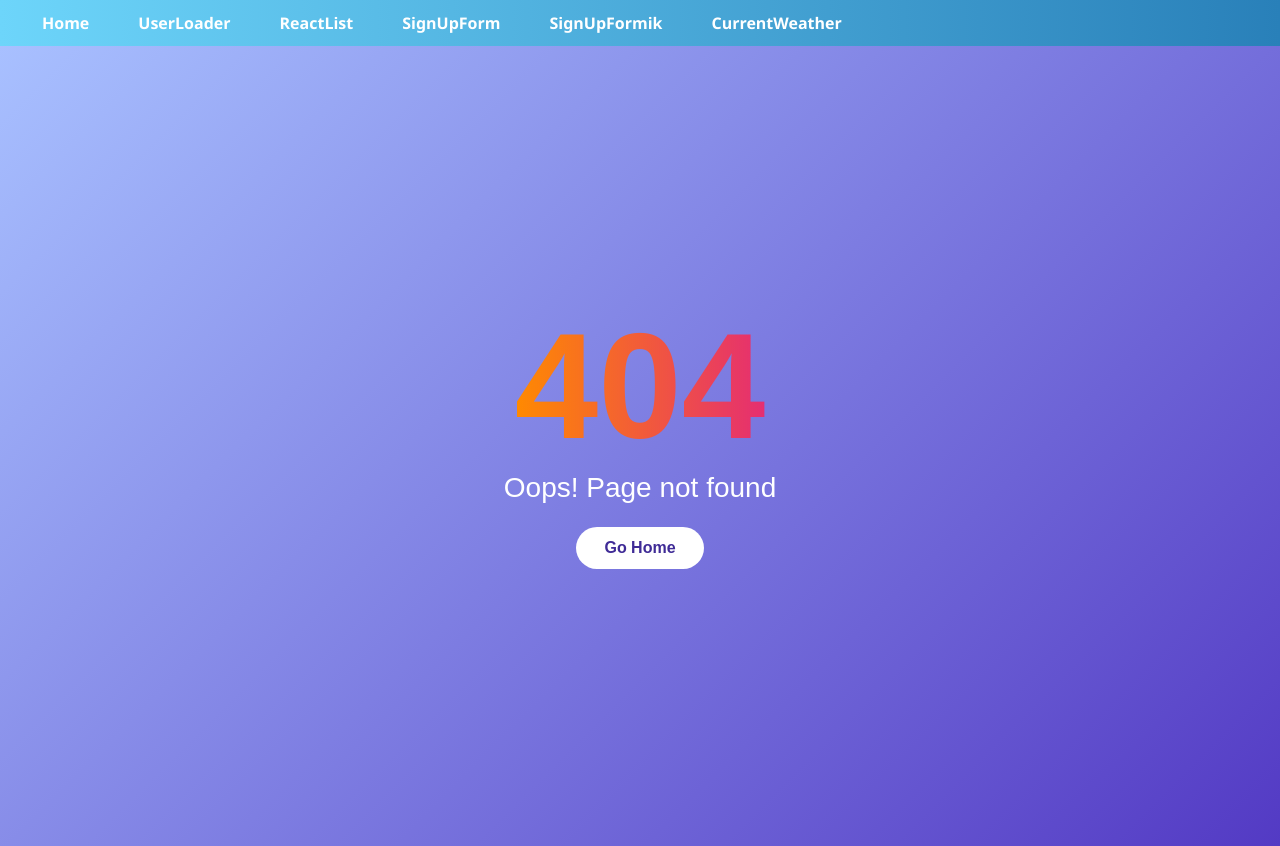
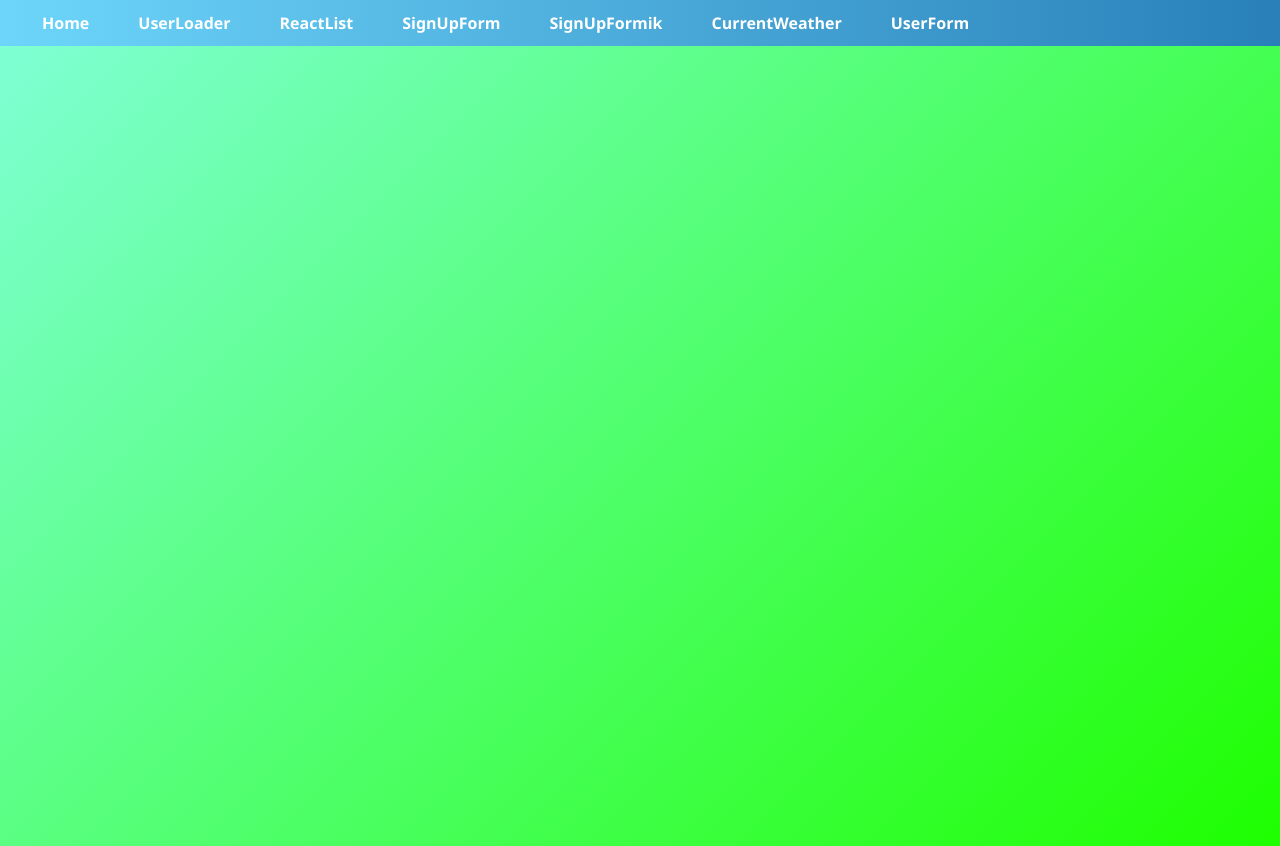
Before and after one commit to GromavVL/React-Homework, a React (Vite) app: page /userpage in a window 1280 px wide. Before the commit this address had no page. Built offline with nearby package versions, Linux system fonts and the light colour scheme.

Commit message:
Total commit

```diff
--- a/package.json
+++ b/package.json
@@ -10,6 +10,7 @@
     "preview": "vite preview"
   },
   "dependencies": {
+    "@reduxjs/toolkit": "^2.11.2",
     "axios": "^1.13.2",
     "classnames": "^2.5.1",
     "date-fns": "^4.1.0",
@@ -20,6 +21,7 @@
     "react": "^19.1.1",
     "react-dom": "^19.1.1",
     "react-icons": "^5.5.0",
+    "react-redux": "^9.2.0",
     "react-router": "^7.11.0",
     "react-router-dom": "^7.11.0",
     "yup": "^1.7.1"
--- a/src/App.jsx
+++ b/src/App.jsx
@@ -6,6 +6,7 @@ import Header from './components/Header';
 import NotFoundPage from './components/notFound';
 import SignUpFormik from './components/SignUpFormik';
 import CurrentWeather from './components/CurrentWeather';
+import UserForm from './components/UserForm';
 
 function App () {
   return (
@@ -18,6 +19,7 @@ function App () {
             <Route path='/signup' element={<SignUpForm />} />
             <Route path='/sigformik' element={<SignUpFormik />} />
             <Route path='/weather' element={<CurrentWeather />} />
+            <Route path='/userpage' element={<UserForm />} />
             <Route path='*' element={<NotFoundPage />} />
           </Route>
         </Routes>
--- a/src/components/Header/index.jsx
+++ b/src/components/Header/index.jsx
@@ -25,6 +25,9 @@ function Header () {
             <li>
               <Link to='/weather'>CurrentWeather</Link>
             </li>
+            <li>
+              <Link to='/userpage'>UserForm</Link>
+            </li>
           </ul>
         </nav>
       </header>
--- /dev/null
+++ b/src/components/UserForm/UserForm.module.scss
@@ -0,0 +1,8 @@
+.userFormHome {
+    display: flex;
+    flex-direction: column;
+    justify-content: center;
+    align-items: center;
+    min-height: 100vh;
+    background: linear-gradient(135deg, aquamarine, rgb(30, 255, 0));
+}
--- /dev/null
+++ b/src/components/UserForm/index.jsx
@@ -0,0 +1,7 @@
+import styles from './UserForm.module.scss';
+
+function UserForm () {
+  return <div className={styles.userFormHome}></div>;
+}
+
+export default UserForm;
--- a/src/main.jsx
+++ b/src/main.jsx
@@ -1,10 +1,14 @@
-import { StrictMode } from "react";
-import { createRoot } from "react-dom/client";
-import "./index.css";
-import App from "./App.jsx";
+import { StrictMode } from 'react';
+import { createRoot } from 'react-dom/client';
+import './index.css';
+import App from './App.jsx';
+import { Provider } from 'react-redux'
+import store from './store/index.js';
 
-createRoot(document.getElementById("root")).render(
+createRoot(document.getElementById('root')).render(
   <StrictMode>
-    <App />
+    <Provider store={store}>
+      <App />
+    </Provider>
   </StrictMode>
 );
--- /dev/null
+++ b/src/store/index.js
@@ -0,0 +1,5 @@
+import { configureStore } from '@reduxjs/toolkit';
+
+const store = configureStore({ reducer: {} });
+
+export default store;
```
Also changed, not shown: src/store/slices/userSlice.js (added, +13 -0 lines), 1 other file (tests, documents, lock files or other folders).
